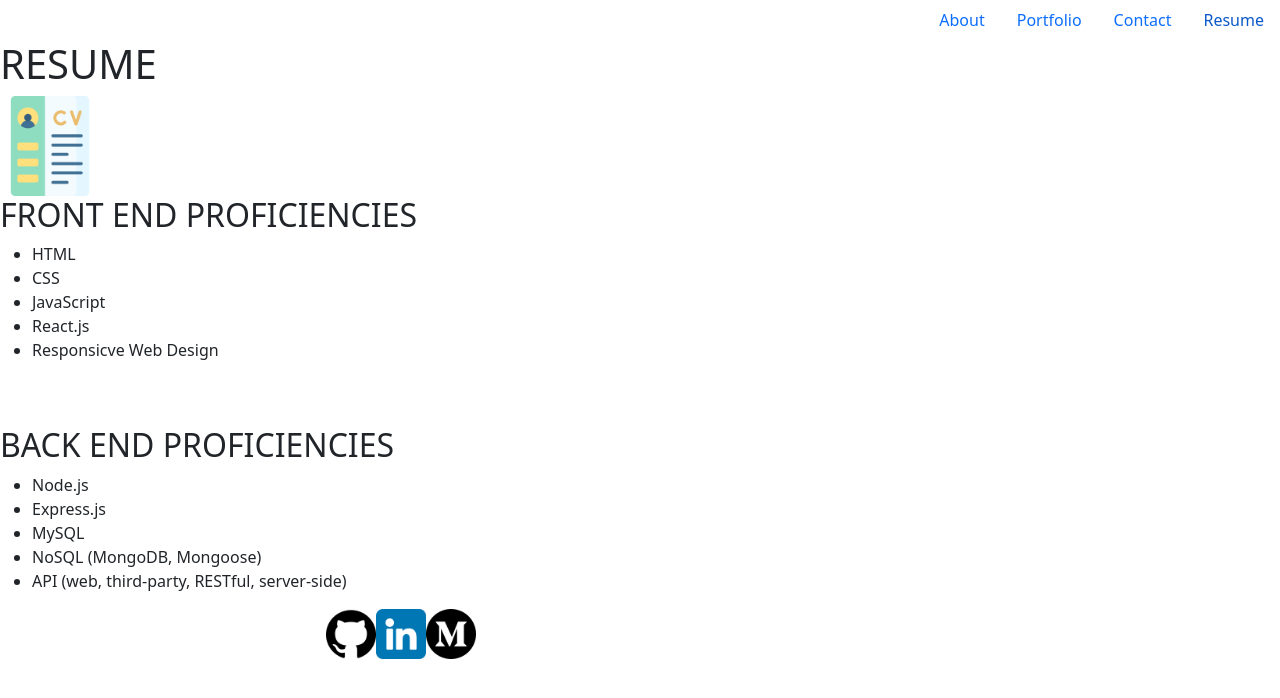
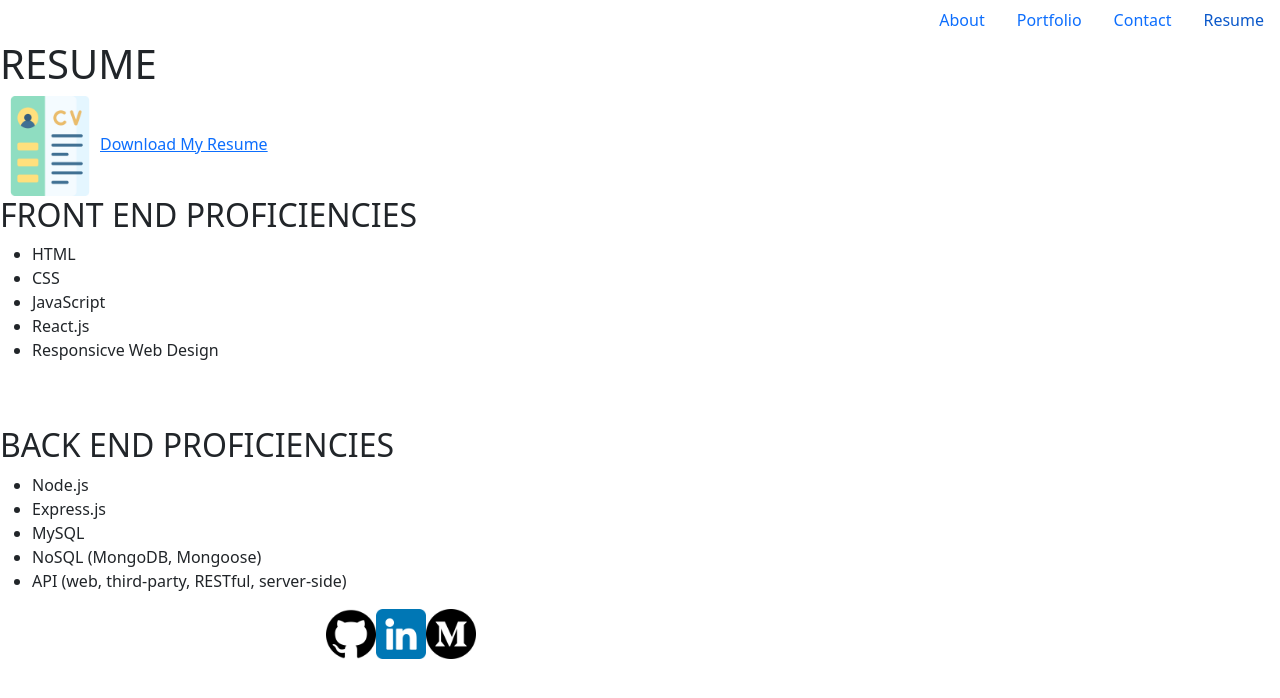
Before and after one commit to yingyliu/ying-react-portfolio, a React (Create React App) app: page / in a window 1280 px wide. Both pictures are taken after a click on the button "Resume". Shown: the top 698 px of the page. Built offline with nearby package versions, Linux system fonts and the light colour scheme.

Commit message:
add resume file for download purpose

```diff
--- a/src/components/pages/Resume.js
+++ b/src/components/pages/Resume.js
@@ -9,7 +9,8 @@ function Resume() {
         <h1 className="resume">RESUME</h1>
         <Col lg={6} md={12}>
         <div className="row justify-content-center" id="resume-doc">
-            <a href="https://docs.google.com/document/d/1i7i2z1oRVMucqhT1F_uVyma6RKXBEateIcN1r1TGKOc/edit?usp=sharing" target="_blank"><img src={cvIcon} alt="cv-icon" className="cv-icon"/></a>
+            {/* <a href="https://docs.google.com/document/d/1i7i2z1oRVMucqhT1F_uVyma6RKXBEateIcN1r1TGKOc/edit?usp=sharing" target="_blank"><img src={cvIcon} alt="cv-icon" className="cv-icon"/></a> */}
+            <a href=" " download="resume.png"><img src={cvIcon} alt="cv-icon" className="cv-icon"/>Download My Resume</a>
         </div>
         <div className="resume-content">
             <h2 className="resume">FRONT END PROFICIENCIES</h2>
```
Also changed, not shown: src/components/assets/images/resume.png (added).
